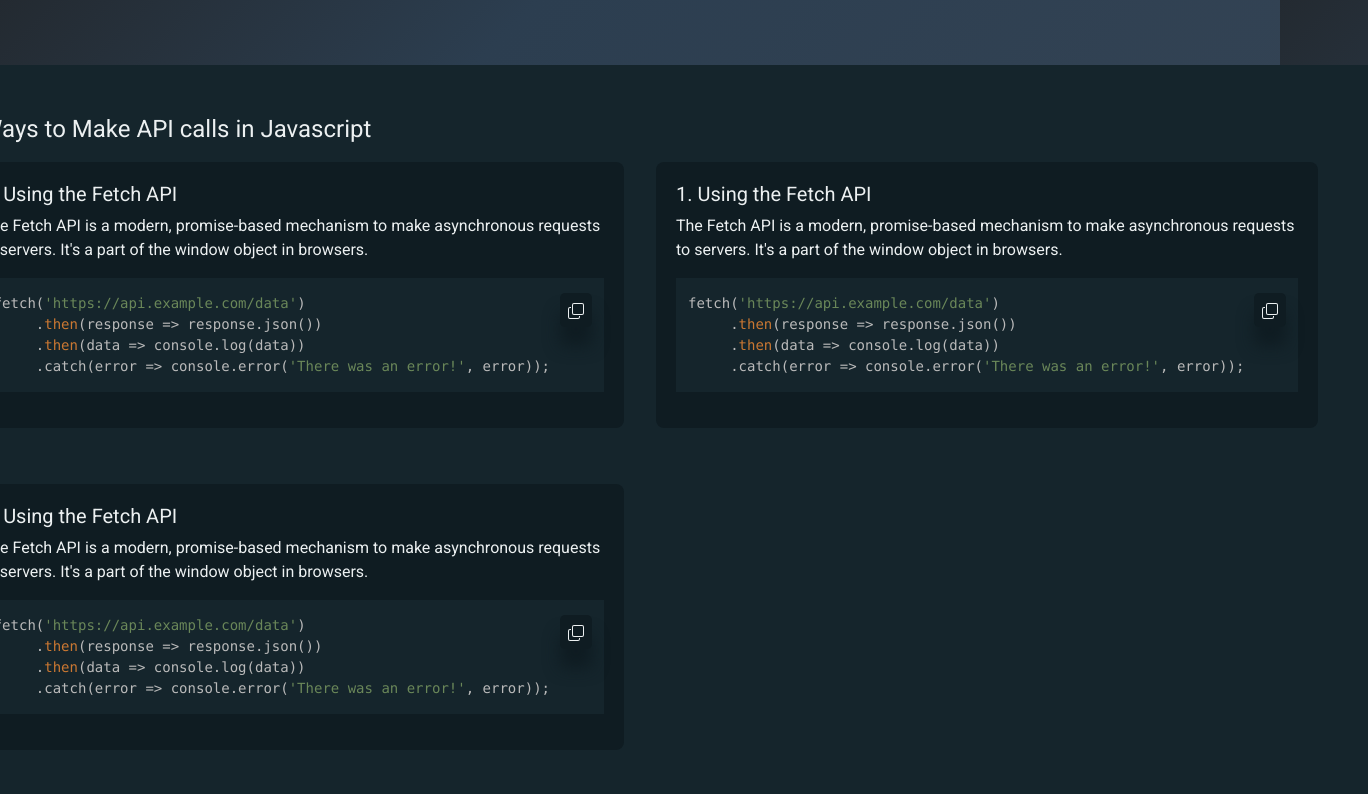
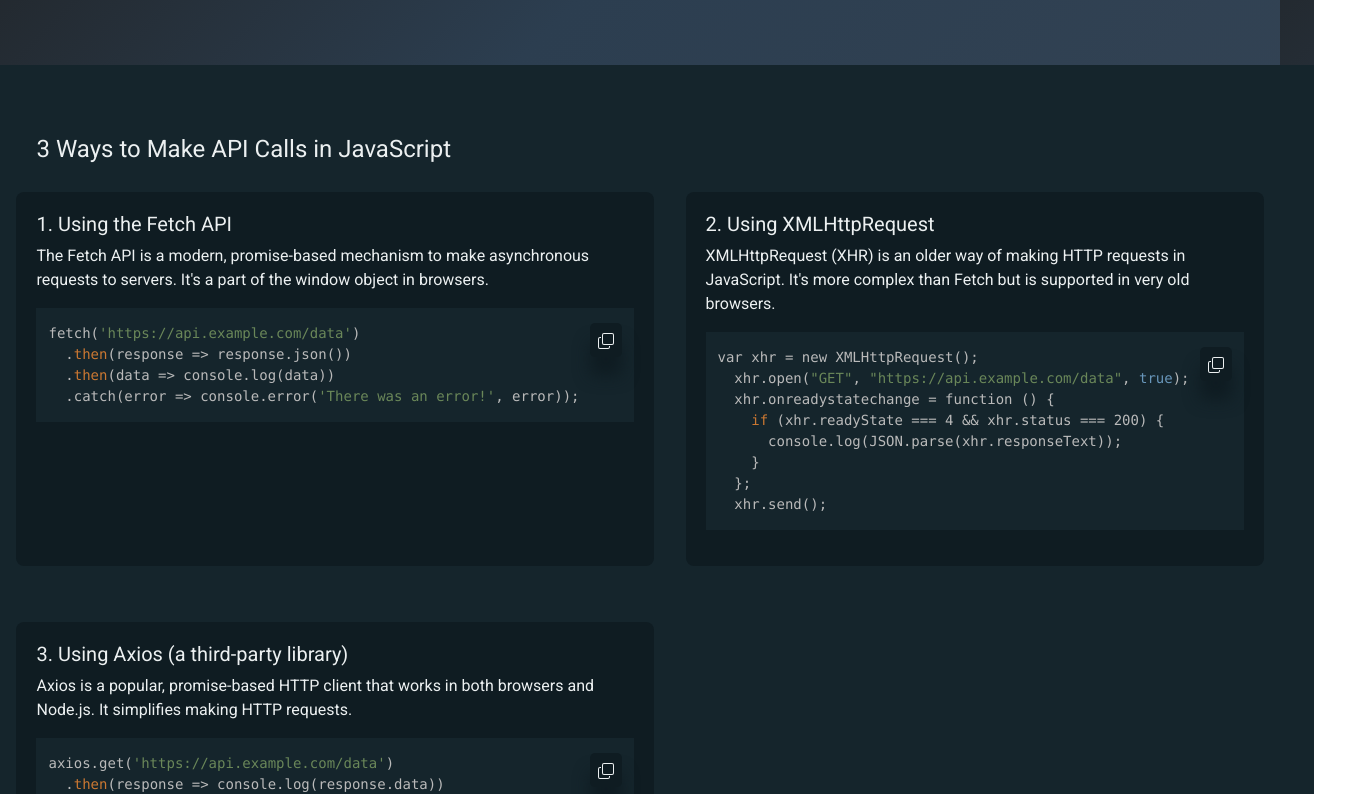
Before and after one commit to rajalakshmys-27/lastminref, a React (Create React App) app: page /javascript in a window 1280 px wide. Shown: the part 327-1121 px from the top of the page, 1368 px wide, since content can reach past the window. Built offline with nearby package versions, Linux system fonts and the light colour scheme.

Commit message:
js cheatsheet start

```diff
--- /dev/null
+++ b/public/data/javascriptData.json
@@ -0,0 +1,28 @@
+{
+  "jsGuide": [
+    {
+      "id": 1,
+      "topic": "3 Ways to Make API Calls in JavaScript",
+      "snippets": [
+        {
+          "id": 101,
+          "title": "1. Using the Fetch API",
+          "description": "The Fetch API is a modern, promise-based mechanism to make asynchronous requests to servers. It's a part of the window object in browsers.",
+          "code": "fetch('https://api.example.com/data')\n  .then(response => response.json())\n  .then(data => console.log(data))\n  .catch(error => console.error('There was an error!', error));"
+        },
+        {
+          "id": 102,
+          "title": "2. Using XMLHttpRequest",
+          "description": "XMLHttpRequest (XHR) is an older way of making HTTP requests in JavaScript. It's more complex than Fetch but is supported in very old browsers.",
+          "code": "var xhr = new XMLHttpRequest();\n  xhr.open(\"GET\", \"https://api.example.com/data\", true);\n  xhr.onreadystatechange = function () {\n    if (xhr.readyState === 4 && xhr.status === 200) {\n      console.log(JSON.parse(xhr.responseText));\n    }\n  };\n  xhr.send();"
+        },
+        {
+          "id": 103,
+          "title": "3. Using Axios (a third-party library)",
+          "description": "Axios is a popular, promise-based HTTP client that works in both browsers and Node.js. It simplifies making HTTP requests.",
+          "code": "axios.get('https://api.example.com/data')\n  .then(response => console.log(response.data))\n  .catch(error => console.error('There was an error!', error));"
+        }
+      ]
+    }
+  ]
+}
--- a/src/pages/jsPage/index.tsx
+++ b/src/pages/jsPage/index.tsx
@@ -1,13 +1,28 @@
-import React, { useState } from "react";
+import React, { useEffect, useState } from "react";
 
 import styles from "./jsPage.module.scss";
 import SyntaxHighlighter from "react-syntax-highlighter";
 import CopyToClipboard from "react-copy-to-clipboard";
 import { darcula } from "react-syntax-highlighter/dist/esm/styles/hljs";
 import { CheckIcon, CopyIcon } from "../../icons";
+import { useSelector } from "react-redux";
+import { RootState } from "../../slice/RootReducer";
+import { useDispatch } from "react-redux";
+import { jsCheatSheetDataRequest } from "../../slice/jsCheatSheetSlice";
+import { JSGuide, Snippet } from "../../models/models";
 
 const JSPage = () => {
   const [copied, setCopied] = useState<{ [key: number]: boolean }>({});
+
+  const jsCheatSheetData = useSelector(
+    (state: RootState) => state.jsCheatSheet.jsCheatSheetDetails
+  );
+
+  const dispatch = useDispatch();
+
+  useEffect(() => {
+    dispatch(jsCheatSheetDataRequest());
+  }, [dispatch]);
 
   const handleCopy = (index: number) => {
     setCopied((prevState) => ({ ...prevState, [index]: true }));
@@ -15,6 +30,31 @@ const JSPage = () => {
       setCopied((prevState) => ({ ...prevState, [index]: false }));
     }, 2000);
   };
+
+  const gridContent = (item: JSGuide) => (
+    <>
+      {item.snippets.map((snippet: Snippet) => (
+        <div key={snippet.id} className={styles["grid-content"]}>
+          <h5>{snippet.title}</h5>
+          <p>{snippet.description}</p>
+          <div className={styles["command-container"]}>
+            <SyntaxHighlighter language="bash" style={darcula}>
+              {snippet.code}
+            </SyntaxHighlighter>
+            <CopyToClipboard
+              text={snippet.code}
+              onCopy={() => handleCopy(snippet.id)}
+            >
+              <span className={styles["copy-button"]}>
+                {copied[snippet.id] ? <CopyIcon /> : <CheckIcon />}
+              </span>
+            </CopyToClipboard>
+          </div>
+        </div>
+      ))}
+    </>
+  );
+
   return (
     <div className={styles["js-wrapper"]}>
       <div className={styles["js-page"]}>
@@ -26,79 +66,14 @@ const JSPage = () => {
           </p>
         </div>
         <div className={styles["js-content"]}>
-          <div className={styles["first-topic"]}>
-            <h4 className={styles["topic"]}>
-              3 Ways to Make API calls in Javascript
-            </h4>
-            <div className={styles["grid-container"]}>
-              <div className={styles["grid-content"]}>
-                <h5>1. Using the Fetch API</h5>
-                <p>
-                  The Fetch API is a modern, promise-based mechanism to make
-                  asynchronous requests to servers. It's a part of the window
-                  object in browsers.
-                </p>
-
-                <div className={styles["command-container"]}>
-                  <SyntaxHighlighter language="bash" style={darcula}>
-                    {`fetch('https://api.example.com/data')\n     .then(response => response.json())\n     .then(data => console.log(data))\n     .catch(error => console.error('There was an error!', error));`}
-                  </SyntaxHighlighter>
-                  <CopyToClipboard
-                    text={`fetch('https://api.example.com/data')\n     .then(response => response.json())\n     .then(data => console.log(data))\n     .catch(error => console.error('There was an error!', error));`}
-                    onCopy={() => handleCopy(1)}
-                  >
-                    <span className={styles["copy-button"]}>
-                      {copied[1] ? <CopyIcon /> : <CheckIcon />}
-                    </span>
-                  </CopyToClipboard>
-                </div>
-              </div>
-              <div className={styles["grid-content"]}>
-                <h5>1. Using the Fetch API</h5>
-                <p>
-                  The Fetch API is a modern, promise-based mechanism to make
-                  asynchronous requests to servers. It's a part of the window
-                  object in browsers.
-                </p>
-
-                <div className={styles["command-container"]}>
-                  <SyntaxHighlighter language="bash" style={darcula}>
-                    {`fetch('https://api.example.com/data')\n     .then(response => response.json())\n     .then(data => console.log(data))\n     .catch(error => console.error('There was an error!', error));`}
-                  </SyntaxHighlighter>
-                  <CopyToClipboard
-                    text={`fetch('https://api.example.com/data')\n     .then(response => response.json())\n     .then(data => console.log(data))\n     .catch(error => console.error('There was an error!', error));`}
-                    onCopy={() => handleCopy(1)}
-                  >
-                    <span className={styles["copy-button"]}>
-                      {copied[1] ? <CopyIcon /> : <CheckIcon />}
-                    </span>
-                  </CopyToClipboard>
-                </div>
-              </div>
-              <div className={styles["grid-content"]}>
-                <h5>1. Using the Fetch API</h5>
-                <p>
-                  The Fetch API is a modern, promise-based mechanism to make
-                  asynchronous requests to servers. It's a part of the window
-                  object in browsers.
-                </p>
-
-                <div className={styles["command-container"]}>
-                  <SyntaxHighlighter language="bash" style={darcula}>
-                    {`fetch('https://api.example.com/data')\n     .then(response => response.json())\n     .then(data => console.log(data))\n     .catch(error => console.error('There was an error!', error));`}
-                  </SyntaxHighlighter>
-                  <CopyToClipboard
-                    text={`fetch('https://api.example.com/data')\n     .then(response => response.json())\n     .then(data => console.log(data))\n     .catch(error => console.error('There was an error!', error));`}
-                    onCopy={() => handleCopy(1)}
-                  >
-                    <span className={styles["copy-button"]}>
-                      {copied[1] ? <CopyIcon /> : <CheckIcon />}
-                    </span>
-                  </CopyToClipboard>
-                </div>
+          {jsCheatSheetData?.jsGuide?.map((item: JSGuide) => (
+            <div key={item.id} className={styles["first-topic"]}>
+              <h4 className={styles["topic"]}>{item.topic}</h4>
+              <div className={styles["grid-container"]}>
+                {gridContent(item)}
               </div>
             </div>
-          </div>
+          ))}
         </div>
       </div>
     </div>
--- a/src/pages/jsPage/jsPage.module.scss
+++ b/src/pages/jsPage/jsPage.module.scss
@@ -55,12 +55,12 @@
   background-color: rgb(15, 28, 34);
   padding: 20px;
   border-radius: 0.5rem;
-  align-self: start;
+  align-self: stretch;
   margin-bottom: 1.5rem;
 }
 
 .topic {
-  margin-bottom: 18px;
+  padding: 20px;
 }
 
 .command-container {
--- a/src/sagas/index.tsx
+++ b/src/sagas/index.tsx
@@ -1,7 +1,12 @@
 import { all } from "redux-saga/effects";
 import { watchGitCommandsData } from "./gitCommandSaga";
 import { watchCSSCheatSheetData } from "./cssCheatSheetSaga";
+import { watchJSCommandsData } from "./jsCheatSheetSaga";
 
 export default function* rootSaga() {
-  yield all([watchGitCommandsData(), watchCSSCheatSheetData()]);
+  yield all([
+    watchGitCommandsData(),
+    watchCSSCheatSheetData(),
+    watchJSCommandsData(),
+  ]);
 }
--- /dev/null
+++ b/src/sagas/jsCheatSheetSaga.ts
@@ -0,0 +1,22 @@
+import axios from "axios";
+import { call, put, takeLatest } from "redux-saga/effects";
+import {
+  jsCheatSheetDataRequest,
+  getJSCheatSheetDataSuccess,
+  getJSCheatSheetDataFailure,
+} from "../slice/jsCheatSheetSlice";
+
+const API_URL = "./data/javascriptData.json";
+
+function* getJSCommandsData(): any {
+  try {
+    const response: any = yield call(axios.get, API_URL, { baseURL: "/" });
+    yield put(getJSCheatSheetDataSuccess(response.data));
+  } catch (error: any) {
+    yield put(getJSCheatSheetDataFailure(error.message));
+  }
+}
+
+export function* watchJSCommandsData(): any {
+  yield takeLatest(jsCheatSheetDataRequest.type, getJSCommandsData);
+}
--- a/src/slice/RootReducer.ts
+++ b/src/slice/RootReducer.ts
@@ -2,11 +2,13 @@ import { combineReducers } from "@reduxjs/toolkit";
 import languageReducer from "./languageSlice";
 import gitCommandReducer from "./gitCommandSlice";
 import cssCheatSheetReducer from "./cssCheatSheetSlice";
+import jsCheatSheetReducer from "./jsCheatSheetSlice";
 
 const RootReducer = combineReducers({
   languages: languageReducer,
   gitCommands: gitCommandReducer,
   cssCheatSheet: cssCheatSheetReducer,
+  jsCheatSheet: jsCheatSheetReducer,
 });
 
 export type RootState = ReturnType<typeof RootReducer>;
--- /dev/null
+++ b/src/slice/jsCheatSheetSlice.ts
@@ -0,0 +1,38 @@
+import { createSlice, PayloadAction } from "@reduxjs/toolkit";
+import { JSCheatSheetData, JSCheatSheetState } from "../models/models";
+
+const initialState: JSCheatSheetState = {
+  jsCheatSheetDetails: {} as JSCheatSheetData,
+  isLoading: false,
+  hasData: false,
+  error: "",
+};
+
+const jsCheatSheetSlice = createSlice({
+  name: "jsPage",
+  initialState,
+  reducers: {
+    jsCheatSheetDataRequest: (state: any) => {
+      state.isLoading = true;
+    },
+    getJSCheatSheetDataSuccess: (state: any, action: PayloadAction<any>) => {
+      state.isLoading = false;
+      state.hasData = true;
+      state.error = "";
+      state.jsCheatSheetDetails = action.payload;
+    },
+    getJSCheatSheetDataFailure: (state: any, action: PayloadAction<any>) => {
+      state.isLoading = false;
+      state.hasData = false;
+      state.error = action.payload;
+    },
+  },
+});
+
+export const {
+  jsCheatSheetDataRequest,
+  getJSCheatSheetDataSuccess,
+  getJSCheatSheetDataFailure,
+} = jsCheatSheetSlice.actions;
+
+export default jsCheatSheetSlice.reducer;
```
Also changed, not shown: src/models/models.tsx (+23 -0 lines).
